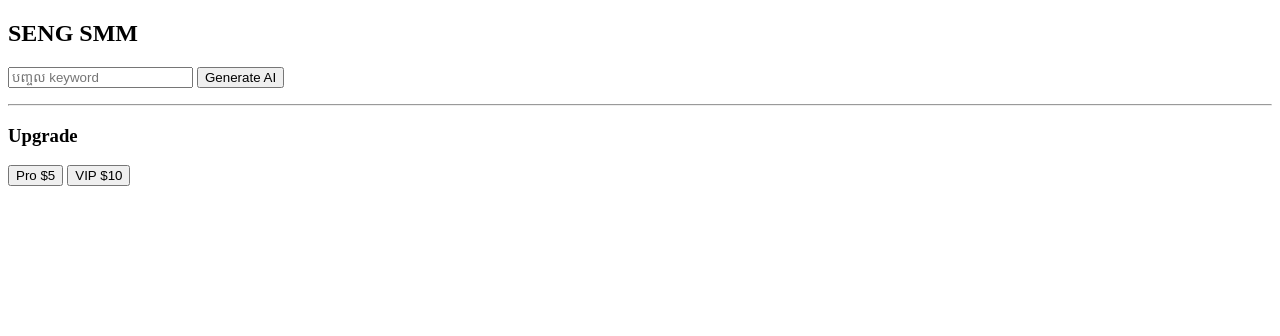
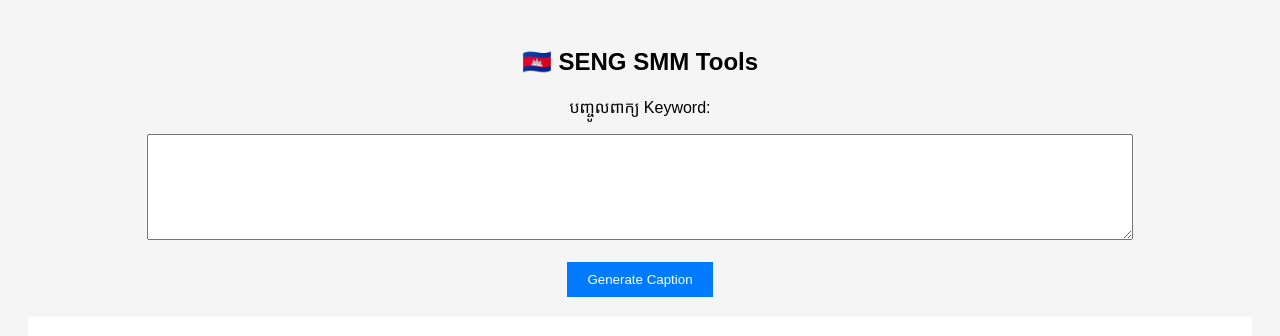
Before and after one commit to sseng0763-sketch/seng-smm-tools, a website: page index.html in a window 1280 px wide. Drawn offline with Linux system fonts and the light colour scheme.

Commit message:
Update index.html

```diff
--- a/index.html
+++ b/index.html
@@ -2,23 +2,44 @@
 <html lang="km">
 <head>
   <meta charset="UTF-8">
-  <title>Khmer SMM SaaS</title>
+  <title>Khmer SMM Tool</title>
+  <style>
+    body {
+      font-family: Arial;
+      background: #f5f5f5;
+      text-align: center;
+      padding: 20px;
+    }
+    textarea {
+      width: 80%;
+      height: 100px;
+    }
+    button {
+      padding: 10px 20px;
+      background: #007bff;
+      color: white;
+      border: none;
+      cursor: pointer;
+    }
+    #output {
+      margin-top: 20px;
+      background: white;
+      padding: 15px;
+    }
+  </style>
 </head>
 <body>
 
-<h2> SENG SMM </h2>
+<h2>🇰🇭 SENG SMM Tools</h2>
 
-<input id="keyword" placeholder="បញ្ចូល keyword">
-<button onclick="generate()">Generate AI</button>
+<p>បញ្ចូលពាក្យ Keyword:</p>
+<textarea id="keyword"></textarea><br><br>
 
-<p id="output"></p>
+<button onclick="generate()">Generate Caption</button>
 
-<hr>
-
-<h3>Upgrade</h3>
-<button onclick="buy('pro')">Pro $5</button>
-<button onclick="buy('vip')">VIP $10</button>
+<div id="output"></div>
 
 <script src="app.js"></script>
+
 </body>
 </html>
```
